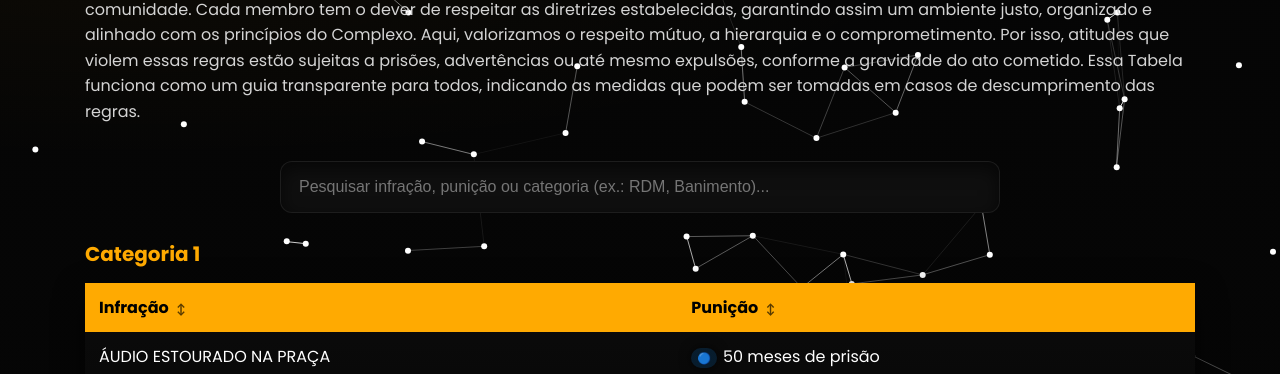
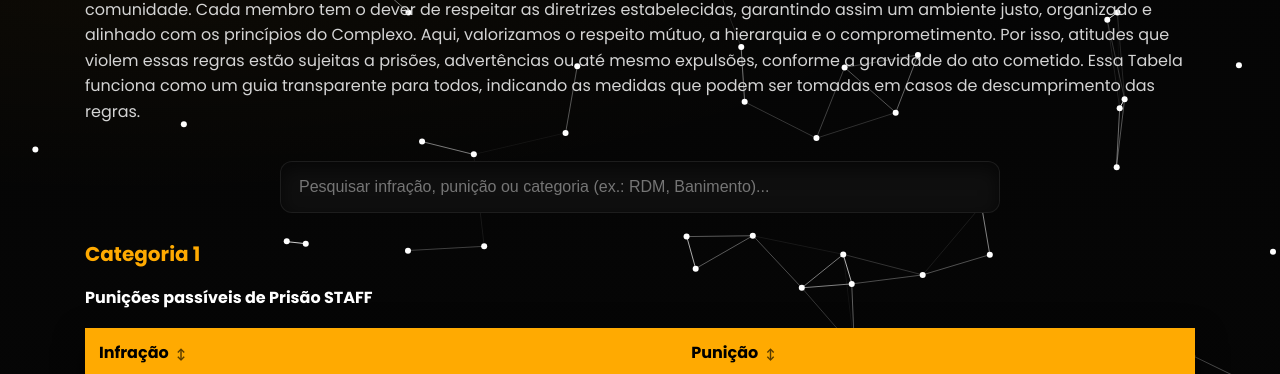
Before and after one commit to developerlevola/complexotabela, a plain HTML site: page index.html in a window 1280 px wide. Shown: the part 377-751 px from the top of the page. Drawn offline with nearby package versions, Linux system fonts and the light colour scheme.

Commit message:
Refactor CATEGORY_INFO structure in index.html

```diff
--- a/index.html
+++ b/index.html
@@ -580,17 +580,19 @@ const CAT_MAP = {
 };
 
 const CATEGORY_INFO = {
-  "Categoria 1 - Prisão STAFF": "",
-  "Categoria 2 - PUNIÇÕES EM TICKETS": `
+  "Categoria 1":`
+    <p><strong> Punições passíveis de Prisão STAFF</strong></p>
+  `,
+  "Categoria 2": `
     <p><strong> Punições passíveis de advertências, prisões e multas.</strong></p>
     <p>Punições passíveis de advertências, prisões e multas.<br>
     A equipe do Complexo RJ se reserva o direito de avaliar cada caso individualmente, sempre buscando justiça e equilíbrio para manter a qualidade do roleplay e o respeito entre todos os membros.</p>
   `,
-  "Categoria 3 - Banimento com direito a retorno através do UNBAN": `
+  "Categoria 3": `
     <p><strong>Banimento com direito a retorno através do UNBAN</strong></p>
     <p>Punições passíveis de Banimento com direito a retorno através do UNBAN.</p>
   `,
-  "Categoria 4 - Banimento permanente": `
+  "Categoria 4": `
     <p><strong>Banimento permanente</strong></p>
     <p>Punições passíveis de Banimento permanente imediato e sem direito a UNBAN do site.</p>
   `
```
